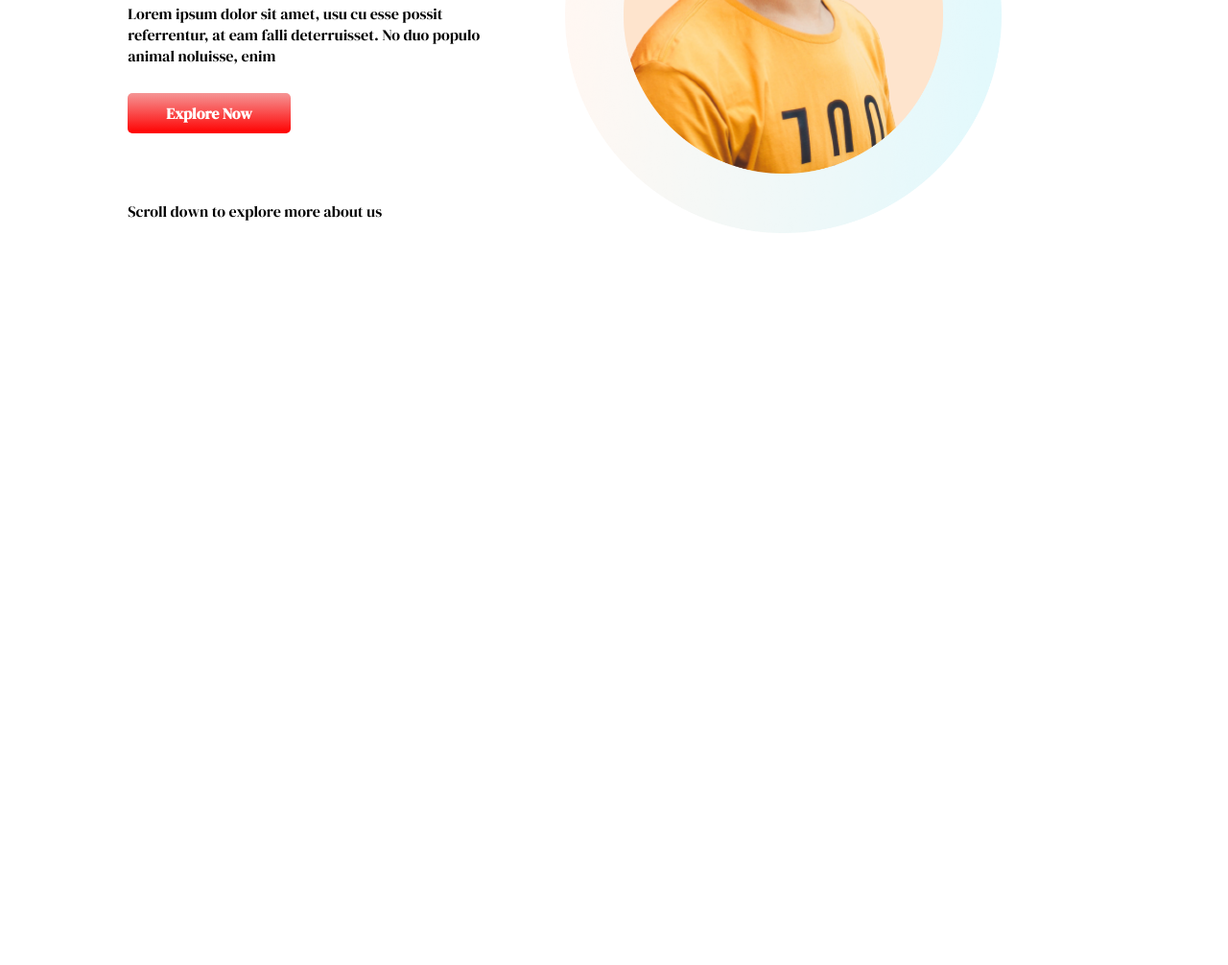
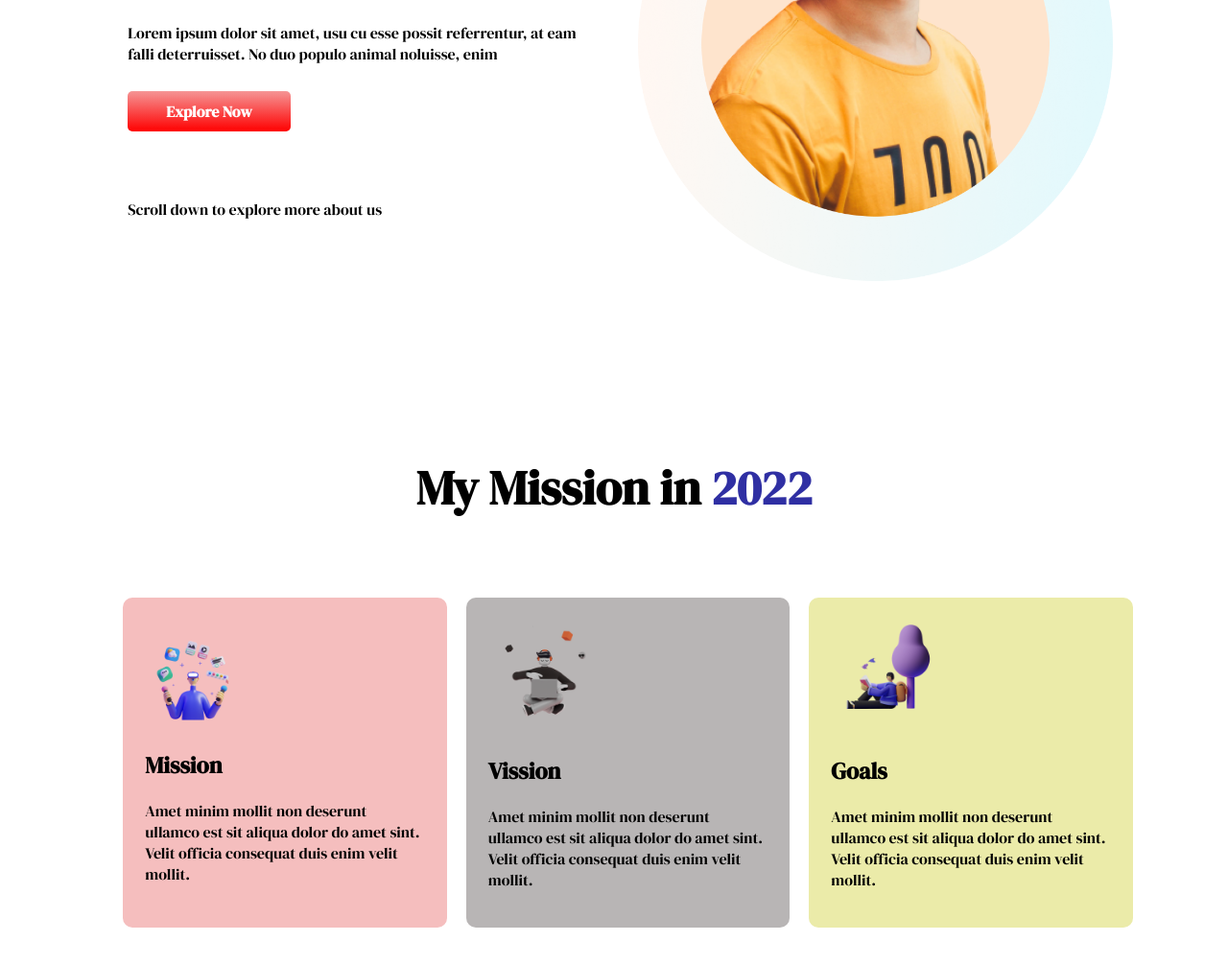
Before and after one commit to shahidaaktereva/mission-2022, a plain HTML site: page index.html in a window 1280 px wide. Shown: the part 370-1376 px from the top of the page at 96% size. Before the commit the page ends 800 px from the top, so only its background shows below. Drawn offline with Linux system fonts and the light colour scheme.

Commit message:
header and div added

```diff
--- a/index.html
+++ b/index.html
@@ -13,7 +13,7 @@
 </head>
 
 <body>
-    <section class="top-banner flexible-container">
+    <section class="flexible-container">
         <div class="half-width">
             <div id="line-add">
                 <h1>Stay Focused on </h1>
@@ -31,6 +31,37 @@
             <img src="images/person-2.png" alt="">
         </div>
     </section>
+    <section>
+        <div>
+            <h1 class="center">My Mission in <span class="blue-color">2022</span></h1>
+        </div>
+        <div class="flexible-container margin">
+            <div id="color-add" class="one-third-width">
+                <img src="images/illustrator-1.png" alt="">
+                <h2>Mission</h2>
+                <p>Amet minim mollit non deserunt
+                    ullamco est sit aliqua dolor do amet
+                    sint. Velit officia consequat duis enim
+                    velit mollit.</p>
+            </div> <br>
+            <div id="gray-color-added" class="one-third-width">
+                <img src="images/illustrator-2.png" alt="">
+                <h2>Vission</h2>
+                <p>Amet minim mollit non deserunt
+                    ullamco est sit aliqua dolor do amet
+                    sint. Velit officia consequat duis enim
+                    velit mollit.</p>
+            </div> <br>
+            <div id="yellow-collor-add" class="one-third-width">
+                <img src="images/illustrator-3.png" alt="">
+                <h2>Goals</h2>
+                <p>Amet minim mollit non deserunt
+                    ullamco est sit aliqua dolor do amet
+                    sint. Velit officia consequat duis enim
+                    velit mollit.</p>
+            </div>
+        </div>
+    </section>
 </body>
 
 </html>
--- a/style.css
+++ b/style.css
@@ -10,7 +10,7 @@ h1{
 }
 #line-add{
     margin-left: 100px;
-    margin-top: 80px;
+    margin-top: 100px;
     padding-left: 20px;
     border-left: 7px solid;
     border-image: linear-gradient(red, red);
@@ -35,9 +35,32 @@ h1{
     margin-bottom: 150px;
 }
 .half-width{
-    width: 40%;
+    width: 50%;
     padding: 2%;
 }
 .half-width img{
-    width: 90%;
+    width: 85%;
 }
+.center{
+    text-align: center;
+}
+.one-third-width{
+    width: 25%;
+    padding: 2%;
+    margin-left: 20px;
+}
+.one-third-width img{
+    width: 40%;
+}
+#color-add{
+    background-color: rgb(245, 190, 190);
+    border-radius: 10px;
+}
+#gray-color-added{
+    background-color: rgb(184, 181, 181);
+    border-radius: 10px;
+}
+#yellow-collor-add{
+    background-color: rgb(235, 235, 169);
+    border-radius: 10px;
+}
```
